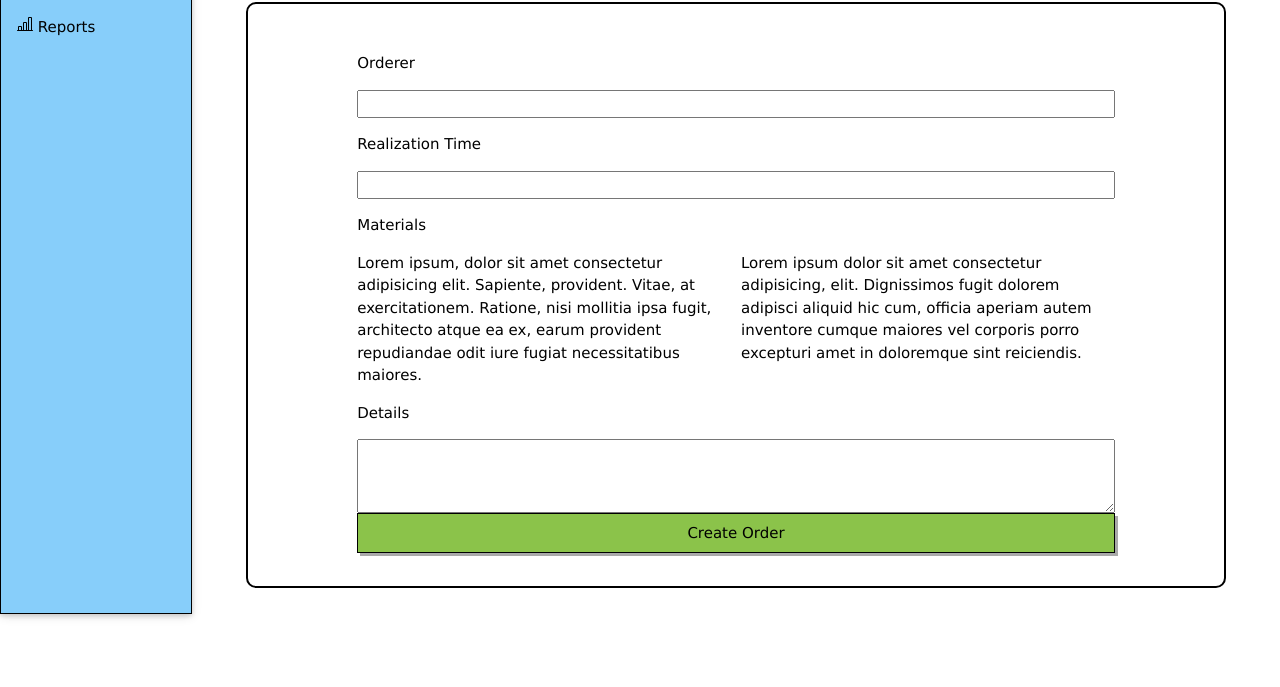
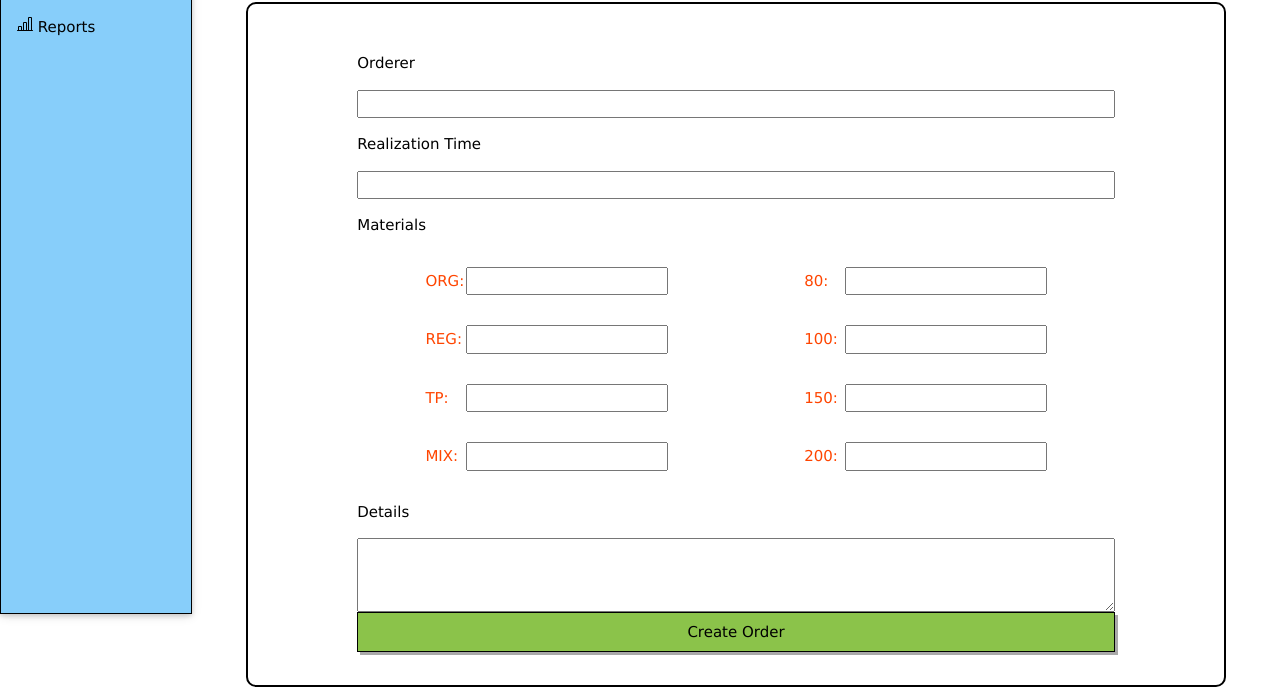
Before and after one commit to MykhailoPolnyi/html-project-take-1, a plain HTML site: page html/orders/createOrder.html in a window 1280 px wide. Shown: the part 186-873 px from the top of the page. Before the commit the page ends 800 px from the top, so only its background shows below. Drawn offline with Linux system fonts and the light colour scheme.

Commit message:
Added item fields to CreateOrder page

```diff
--- a/html/orders/createOrder.html
+++ b/html/orders/createOrder.html
@@ -37,9 +37,43 @@
 				<input class="full-wide" type="text">
 			</div>
 			<p>Materials</p>
-			<div class="collapsing-horizontal-flex">
-				<div class="vertical-flex">Lorem ipsum, dolor sit amet consectetur adipisicing elit. Sapiente, provident. Vitae, at exercitationem. Ratione, nisi mollitia ipsa fugit, architecto atque ea ex, earum provident repudiandae odit iure fugiat necessitatibus maiores.</div>
-				<div class="vertical-flex">Lorem ipsum dolor sit amet consectetur adipisicing, elit. Dignissimos fugit dolorem adipisci aliquid hic cum, officia aperiam autem inventore cumque maiores vel corporis porro excepturi amet in doloremque sint reiciendis.</div>
+			<div class="collapsing-horizontal-flex" style="justify-content: space-around;">
+				<div class="item-column">
+					<div class="storage-item">
+						<div class="item-header">ORG:</div>
+						<input id="valueOrg" name="valueOrg" type="text">
+					</div>
+					<div class="storage-item">
+						<div class="item-header">REG:</div>
+						<input id="valueReg" name="valueReg" type="text">
+					</div>
+					<div class="storage-item">
+						<div class="item-header">TP:</div>
+						<input id="valueTp" name="valueTp" type="text">
+					</div>
+					<div class="storage-item">
+						<div class="item-header">MIX:</div>
+						<input id="valueMix" name="valueMix" type="text">
+					</div>
+				</div>
+				<div class="item-column">
+						<div class="storage-item">
+						<div class="item-header">80:</div>
+						<input id="value80" name="value80" type="text">
+					</div>
+					<div class="storage-item">
+						<div class="item-header">100:</div>
+						<input id="value100" name="value100" type="text">
+					</div>
+					<div class="storage-item">
+						<div class="item-header">150:</div>
+						<input id="value150" name="value150" type="text">
+					</div>
+					<div class="storage-item">
+						<div class="item-header">200:</div>
+						<input id="value200" name="value200" type="text">
+					</div>
+				</div>
 			</div>
 			<p>Details</p>
 			<textarea name="orderDetails" id="orderDetails" cols="30" rows="3"></textarea>
```
Also changed, not shown: html/storage/storage.html (+26 -25 lines), js/storage-control.js (added, +7 -0 lines).
